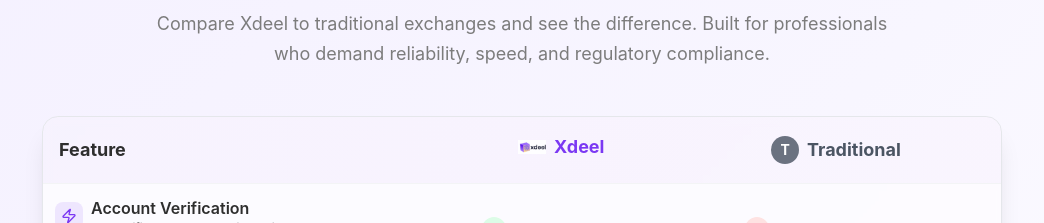
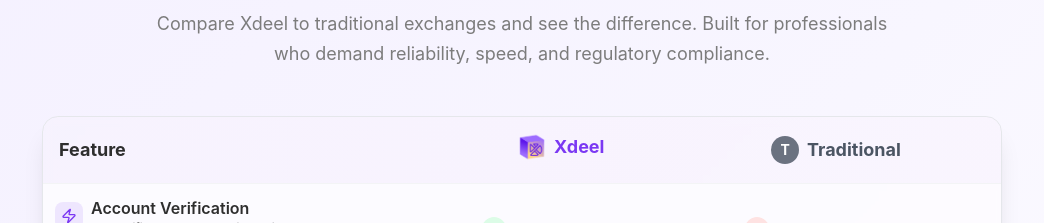
Before and after one commit to cidrus-money-org/xdeel-nexus-web, a React (Vite) app: page / in a window 1280 px wide. Shown: the part 2840-3063 px from the top of the page, without its empty margins (118-1162 px from the left). Built offline with nearby package versions, Linux system fonts and the light colour scheme.

Commit message:
Fix: Replace logo with transparent background
Replaced the Xdeel logo in the comparison table with a transparent background version, ensuring correct sizing and alignment.

```diff
--- a/src/components/home/Comparison.tsx
+++ b/src/components/home/Comparison.tsx
@@ -104,7 +104,7 @@ export const Comparison = () => {
               <div className="col-span-3 text-center">
                 <div className="inline-flex items-center space-x-2">
                   <img
-                    src="/lovable-uploads/a04c51e1-686a-444a-aca8-79f1c89c8647.png"
+                    src="/lovable-uploads/9d8bd29d-20cc-4cbc-8d7c-37927b5a3e8c.png"
                     alt="Xdeel Logo"
                     className="w-7 h-7 object-contain"
                   />
```
Also changed, not shown: public/lovable-uploads/9d8bd29d-20cc-4cbc-8d7c-37927b5a3e8c.png (added).
